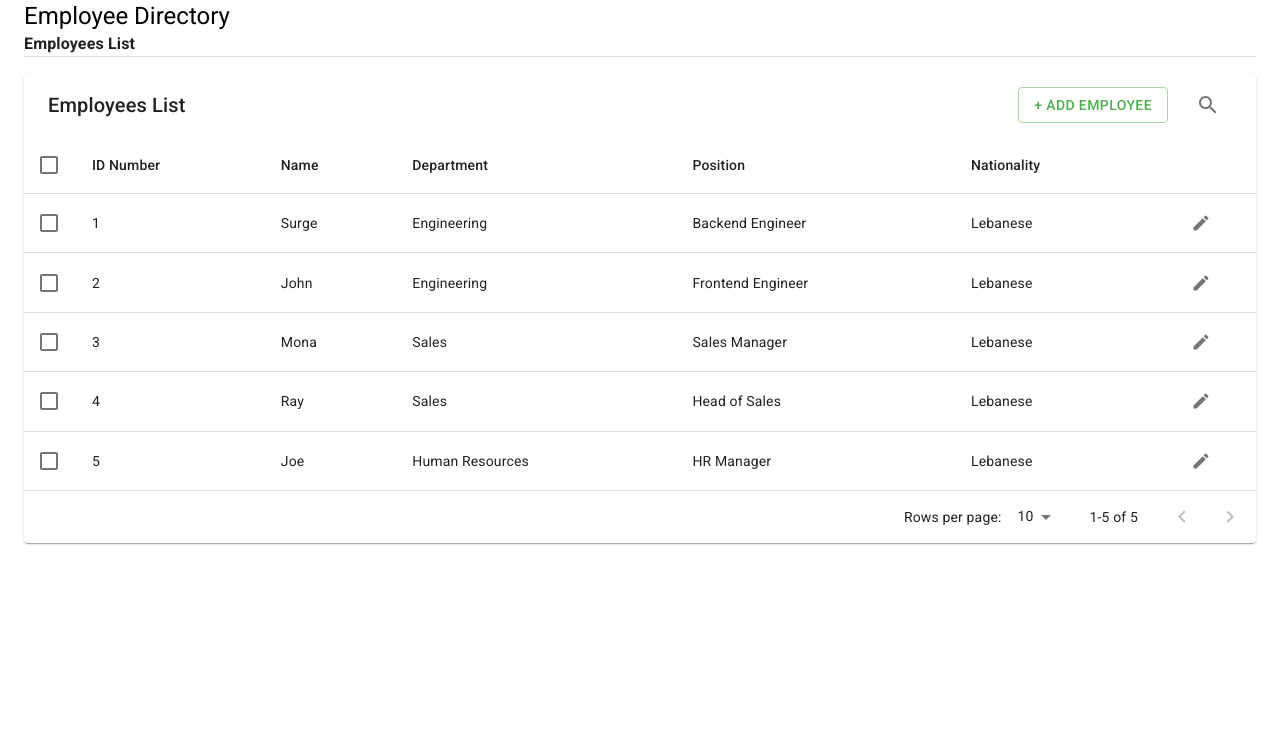
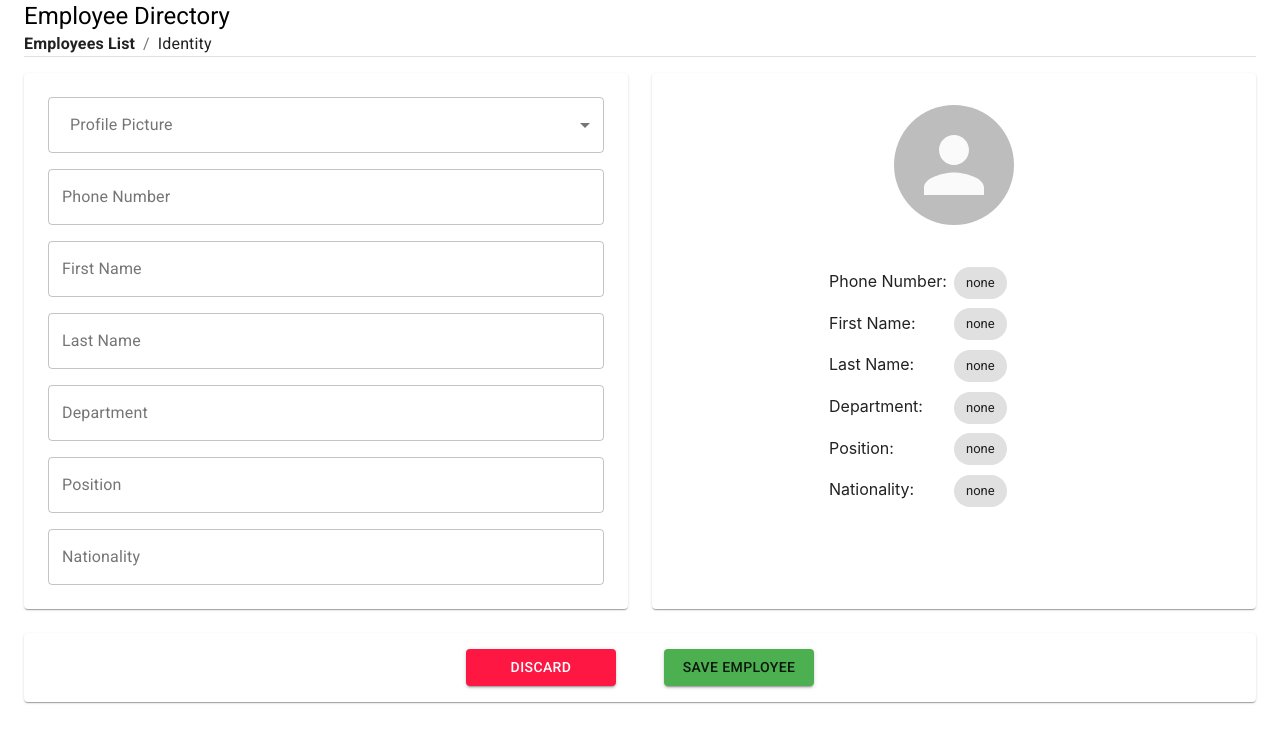
Before and after one commit to surgeharb/employee-directory-frontend, a React (Create React App) app: page /employees/1/identity in a window 1280 px wide. Before the commit this address led to /employees. Shown: the top 742 px of the page. Built offline with nearby package versions, Linux system fonts and the light colour scheme.

Commit message:
add Apollo GraphQL

```diff
--- a/package.json
+++ b/package.json
@@ -3,6 +3,7 @@
   "version": "0.1.0",
   "private": true,
   "dependencies": {
+    "@apollo/react-hooks": "^3.1.3",
     "@material-ui/core": "^4.9.4",
     "@material-ui/icons": "^4.9.1",
     "@testing-library/jest-dom": "^4.2.4",
@@ -13,6 +14,8 @@
     "@types/react": "^16.9.0",
     "@types/react-dom": "^16.9.0",
     "@types/react-router-dom": "^5.1.3",
+    "apollo-boost": "^0.4.7",
+    "graphql": "^14.6.0",
     "node-sass": "^4.13.1",
     "react": "^16.13.0",
     "react-dom": "^16.13.0",
--- a/src/App.tsx
+++ b/src/App.tsx
@@ -1,5 +1,8 @@
 import React from 'react';
-import ReactDOM from 'react-dom';
+
+// Apollo
+import ApolloClient from 'apollo-boost';
+import { ApolloProvider } from '@apollo/react-hooks';
 
 import './assets/styles/App.scss';
 
@@ -27,12 +30,17 @@ import {
 // Data
 import { employeesListFields, employeeIdentityFields } from './data';
 
+const apolloClient = new ApolloClient({
+  uri: 'http://localhost:4756/graphql',
+});
+
 function App() {
   const location = useLocation();
-  const isIdentityPage = (location.pathname === '/employees/identity');
+  const isIdentityPage = location.pathname.includes('identity');
 
   return (
     <ThemeProvider theme={theme}>
+      <ApolloProvider client={apolloClient}>
       <Container maxWidth="xl">
         <Typography variant="h5">
           Employee Directory
@@ -44,9 +52,7 @@ function App() {
           </NavLink>
           {
             isIdentityPage && (
-              <NavLink to="/employees/identity" activeClassName='Link-Active'>
-                <Typography color="textPrimary">Identity</Typography>
-              </NavLink>
+              <Typography color="textPrimary">Identity</Typography>
             )
           }
         </Breadcrumbs>
@@ -62,6 +68,9 @@ function App() {
           <Route exact path="/employees/identity">
             <EmployeeIdentityContainer fields={employeeIdentityFields} />
           </Route>
+          <Route exact path="/employees/:id/identity">
+            <EmployeeIdentityContainer fields={employeeIdentityFields} />
+          </Route>
           <Route exact path="/">
             <Redirect to="/employees" />
           </Route>
@@ -69,7 +78,8 @@ function App() {
             <Redirect to="/employees" />
           </Route>
         </Switch>
-      </Container>
+        </Container>
+      </ApolloProvider>
     </ThemeProvider>
   );
 }
--- a/src/components/EmployeePreview/index.tsx
+++ b/src/components/EmployeePreview/index.tsx
@@ -25,8 +25,8 @@ export function EmployeePreview({ data, fields, getIdValue }: Props) {
   const classes = useStyles();
 
   const pp = data?.profilePicture ?? -1;
-  const imgAlt = (pp >= 0) ? IMAGES[pp].alt : 'img';
-  const imgSrc = (pp >= 0) ? IMAGES[pp].src : undefined;
+  const imgAlt = (pp >= 0) ? IMAGES[pp + 1].alt : 'img';
+  const imgSrc = (pp >= 0) ? IMAGES[pp + 1].src : undefined;
 
   function filterTextFields({ id }: EmployeePropertyDto) {
     const removed: EmployeeProperty[] = ['profilePicture'];
--- a/src/containers/EmployeeIdentity/employee-identity.component.tsx
+++ b/src/containers/EmployeeIdentity/employee-identity.component.tsx
@@ -1,4 +1,9 @@
 import React, { useState } from 'react';
+import { NavLink } from 'react-router-dom';
+
+// GraphQL
+import { useMutation } from '@apollo/react-hooks';
+import { ADD_EMPLOYEE } from '../../graphql/mutations/add-employee.mutation';
 
 // Styles
 import { useStyles } from './styles';
@@ -14,8 +19,9 @@ import { EmployeePreview } from '../../components/EmployeePreview';
 
 // Models
 import { IEmployee, EmployeeProperty, EmployeePropertyDto } from "../../models/employee";
+
+// Data
 import { IMAGES } from '../../data';
-import { NavLink } from 'react-router-dom';
 
 type Props = {
   data?: IEmployee;
@@ -27,6 +33,9 @@ type Props = {
 export function EmployeeIdentityComponent({ data, fields, onDataChange }: Props) {
   const classes = useStyles();
 
+  // Mutation - Add Employee
+  const [addEmployee] = useMutation(ADD_EMPLOYEE);
+
   // Keep track of currently selected input
   const [selectedInputId, setSelectedInputId] = useState<string>();
 
@@ -35,12 +44,22 @@ export function EmployeeIdentityComponent({ data, fields, onDataChange }: Props)
     return `${((data && !!id) ? data[id] : '') || ''}`;
   }
 
-  function onValueChange(event: any, id: EmployeeProperty, inputType?: string) {
+  function onValueChange(event: any, id: EmployeeProperty, inputType = '') {
     const regex = (inputType === 'number') ? /[^0-9]/g : '';
-    const value = `${event.target.value}`.replace(regex, '');
+    let value: any = `${event.target.value}`.replace(regex, '');
 
     // Accept only 30 characters on each form
-    onDataChange(id, value.substr(0, 30));
+    value = value.substr(0, 30);
+
+    if (['number', 'img-picker'].includes(inputType)) {
+      value = +value;
+    }
+
+    onDataChange(id, value);
+  }
+
+  function saveEmployee() {
+    addEmployee({ variables: data });
   }
 
   function renderFormTextFields() {
@@ -56,14 +75,14 @@ export function EmployeeIdentityComponent({ data, fields, onDataChange }: Props)
               id={id}
               value={value}
               labelId={`${id}-label`}
-              onChange={e => onValueChange(e, id)}
+              onChange={e => onValueChange(e, id, type)}
             >
-              <MenuItem value={-1}>
+              <MenuItem value={0}>
                 <em>None</em>
               </MenuItem>
               {
                 IMAGES.map((img, i) => (
-                  <MenuItem key={i} value={i}>
+                  <MenuItem key={i} value={i+1}>
                     <Avatar alt={img.alt} src={img.src} className={classes.avatar}></Avatar>
                     <Typography className={classes.selector}>{img.alt}</Typography>
                   </MenuItem>
@@ -113,7 +132,9 @@ export function EmployeeIdentityComponent({ data, fields, onDataChange }: Props)
               <Button variant="contained" color="secondary" className={classes.btn}>Discard</Button>
             </NavLink>
             <NavLink to="/employees">
-              <Button variant="contained" color="primary" className={classes.btn}>Save Employee</Button>
+              <Button variant="contained" color="primary" className={classes.btn} onClick={saveEmployee}>
+                Save Employee
+              </Button>
             </NavLink>
           </Container>
         </Paper>
--- a/src/containers/EmployeesList/employees-list.component.tsx
+++ b/src/containers/EmployeesList/employees-list.component.tsx
@@ -1,9 +1,13 @@
 import React, { useState } from 'react';
+
+// GraphQL
+import { useMutation } from '@apollo/react-hooks';
+import { REMOVE_EMPLOYEE } from '../../graphql/mutations/remove-employee.mutation';
 
 // UI Components
 import {
-  Table, TableBody, Paper,
-  TableContainer, TablePagination,
+  Table, TableBody, Paper, TableContainer,
+  TablePagination, CircularProgress,
 } from '@material-ui/core';
 
 // Custom Components
@@ -17,9 +21,11 @@ import { IEmployee, EmployeePropertyDto } from '../../models/employee';
 type Props = {
   data: IEmployee[],
   fields: EmployeePropertyDto[],
+  loading: boolean,
 };
 
-function EmployeesListComponent({ data, fields }: Props) {
+function EmployeesListComponent({ data, fields, loading }: Props) {
+  const [removeEmployee] = useMutation(REMOVE_EMPLOYEE);
 
   // Pagination - current page
   const [page, setPage] = useState(0);
@@ -38,6 +44,14 @@ function EmployeesListComponent({ data, fields }: Props) {
     setRowsPerPage(+event.target.value);
     setPage(0);
   };
+
+  function removeSelectedEmployees() {
+    selectedEmployees.forEach(employeeId =>
+      removeEmployee({ variables: { id: employeeId } })
+    );
+
+    setSelectedEmployees([]);
+  }
 
   // Remove employeeId if already selected, otherwise add "employeeId"
   function onEmployeeRowSelected(employeeId: string) {
@@ -98,11 +112,15 @@ function EmployeesListComponent({ data, fields }: Props) {
     );
   }
 
+  if (loading) {
+    return (<CircularProgress />);
+  }
+
   return (
     <Paper>
       <EmployeesTableToolbar
         numSelected={selectedEmployees.length}
-        onDelete={onSelectAllClick}
+        onDelete={removeSelectedEmployees}
       />
       <TableContainer>
         <Table>
--- a/src/containers/EmployeesList/employees-list.container.tsx
+++ b/src/containers/EmployeesList/employees-list.container.tsx
@@ -1,33 +1,28 @@
-import React, { useState, useEffect } from 'react';
+import React from 'react';
+
+// GraphQL
+import { useQuery } from '@apollo/react-hooks';
+import { GET_ALL_EMPLOYEES } from '../../graphql/queries/employee.query';
 
 // Custom Components
 import EmployeesListComponent from './employees-list.component';
 
 // Models
-import { IEmployee, EmployeeProperty, EmployeePropertyDto } from '../../models/employee';
+import { EmployeePropertyDto } from '../../models/employee';
 
 type Props = {
-  fields: EmployeePropertyDto[];
+  fields: EmployeePropertyDto[],
 };
 
 function EmployeesListContainer({ fields }: Props) {
-  const [data, setData] = useState<IEmployee[]>([]);
+  const { loading, data } = useQuery(GET_ALL_EMPLOYEES, { pollInterval: 500 });
 
-  // runs once in component lifecycle
-  useEffect(() => {
-    const tempData = [
-      { _id: '1', idNumber: 1, name: 'Surge', department: 'Engineering', position: 'Backend Engineer', nationality: 'Lebanese' },
-      { _id: '2', idNumber: 2, name: 'John', department: 'Engineering', position: 'Frontend Engineer', nationality: 'Lebanese' },
-      { _id: '3', idNumber: 3, name: 'Mona', department: 'Sales', position: 'Sales Manager', nationality: 'Lebanese' },
-      { _id: '4', idNumber: 4, name: 'Ray', department: 'Sales', position: 'Head of Sales', nationality: 'Lebanese' },
-      { _id: '5', idNumber: 5, name: 'Joe', department: 'Human Resources', position: 'HR Manager', nationality: 'Lebanese' },
-    ];
+  const employeeFields: EmployeePropertyDto[] = [...fields, { id: '', label: '' }];
 
-    setData(tempData);
-  }, []);
+  const employees = data?.employees ?? [];
 
   return (
-    <EmployeesListComponent data={data} fields={[...fields, { id: '', label: '' }]} />
+    <EmployeesListComponent loading={loading} data={employees} fields={employeeFields} />
   );
 }
 
--- a/src/data.ts
+++ b/src/data.ts
@@ -15,8 +15,9 @@ export const IMAGES = [
 ];
 
 export const employeesListFields: EmployeePropertyDto[] = [
-  { id: 'idNumber', label: 'ID Number', type: 'number' },
-  { id: 'name', label: 'Name' },
+  { id: 'phoneNumber', label: 'Phone Number', type: 'number' },
+  { id: 'firstName', label: 'First Name' },
+  { id: 'lastName', label: 'Last Name' },
   { id: 'department', label: 'Department' },
   { id: 'position', label: 'Position' },
   { id: 'nationality', label: 'Nationality' },
--- /dev/null
+++ b/src/graphql/mutations/add-employee.mutation.ts
@@ -0,0 +1,31 @@
+import gql from 'graphql-tag';
+
+export const ADD_EMPLOYEE = gql`
+  mutation AddEmployee(
+    $phoneNumber: Int!
+    $firstName: String!
+    $lastName: String!
+    $position: String!
+    $department: String!
+    $nationality: String!
+    $profilePicture: Float!
+  ) {
+    addEmployee(
+      phoneNumber: $phoneNumber
+      firstName: $firstName
+      lastName: $lastName
+      position: $position
+      department: $department
+      nationality: $nationality
+      profilePicture: $profilePicture
+    ) {
+      phoneNumber
+      firstName
+      lastName
+      position
+      department
+      nationality
+      profilePicture
+    }
+  }
+`;
--- /dev/null
+++ b/src/graphql/mutations/remove-employee.mutation.ts
@@ -0,0 +1,9 @@
+import gql from 'graphql-tag';
+
+export const REMOVE_EMPLOYEE = gql`
+  mutation RemoveEmployee($id: String!) {
+    removeEmployee(id: $id) {
+      _id
+    }
+  }
+`;
--- /dev/null
+++ b/src/graphql/queries/employee.query.ts
@@ -0,0 +1,31 @@
+import gql from 'graphql-tag';
+
+export const GET_ALL_EMPLOYEES = gql`
+  query GetEmployees {
+    employees: getEmployees {
+      _id
+      phoneNumber
+      firstName
+      lastName
+      position
+      department
+      nationality
+      profilePicture
+    }
+  }
+`;
+
+export const GET_EMPLOYEE = gql`
+  query Employee($id: String!) {
+    getEmployee(id: $id) {
+      _id
+      phoneNumber
+      firstName
+      lastName
+      position
+      department
+      nationality
+      profilePicture
+    }
+  }
+`;
```
Also changed, not shown: src/models/employee.ts (+6 -6 lines), 1 other file (tests, documents, lock files or other folders).
